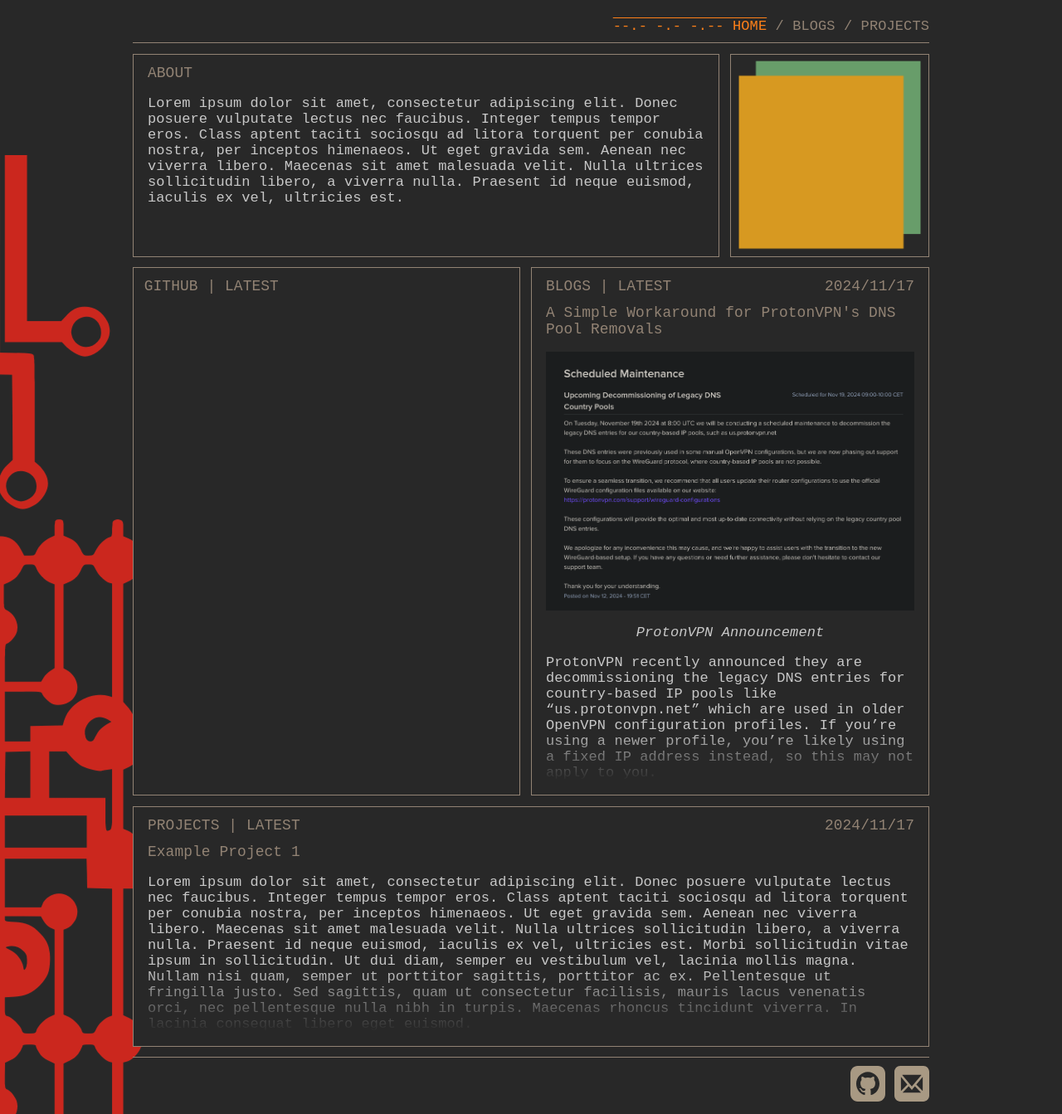
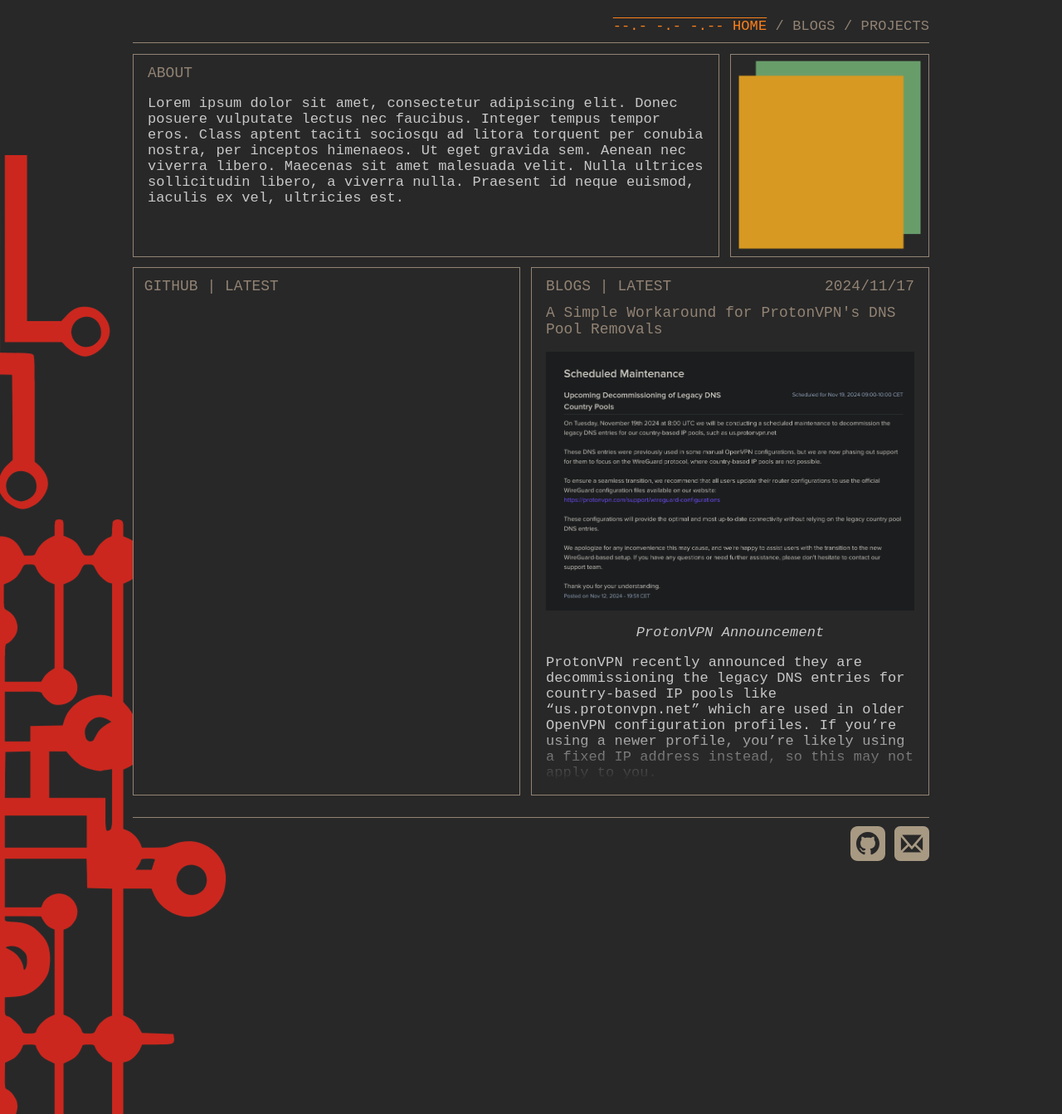
Before and after one commit to q0r3y/q0r3y.github.io, a Jekyll site: the page built from index.md, in a window 1280 px wide and 1343 px high. Shown: the whole window at 83% size. Built offline with Jekyll 4.4.1, drawn with Linux system fonts in a browser that asks for light colours.

Commit message:
Removed projects - temporary

```diff
--- a/_includes/navigation.html
+++ b/_includes/navigation.html
@@ -12,8 +12,11 @@
   {% endif %}
   <a>/</a>
   {% if page.title == "PROJECTS" or page.layout == "project" %}
-    <a href="/projects.html" class="current link">PROJECTS</a>
+    <!-- Temporary -->
+    <a href="/index.html" class="current link">PROJECTS</a>
+    <!-- <a href="/projects.html" class="current link">PROJECTS</a> -->
   {% else %}
-    <a href="/projects.html" class="link">PROJECTS</a>
+    <a href="/index.html" class="link">PROJECTS</a>
+    <!-- <a href="/projects.html" class="link">PROJECTS</a> -->
   {% endif %}
 </header>
--- a/index.md
+++ b/index.md
@@ -18,7 +18,7 @@
     </div>
     <div id="portrait"><img src="/assets/images/BOOM_Headshot.png" alt="portrait"></div>
     <div id="repos">
-    <h1><a href="https://www.github.com/q0r3y" target="_blank" class="link"> GITHUB | LATEST </a></h1>
+      <h1><a href="https://www.github.com/q0r3y" target="_blank" class="link"> GITHUB | LATEST </a></h1>
     </div>
     <div id="blogSnip">
     <h1>BLOGS | LATEST
@@ -30,7 +30,7 @@
     </h1>
     <p> {{ site.categories.blogs.first.excerpt  }} </p>
     </div>
-    <div id="projectSnip">
+    <!-- <div id="projectSnip">
     <h1>PROJECTS | LATEST
       <div class="postDate">{{ site.categories.projects.first.date | date: "%Y/%m/%d"}}</div>
       <h1>
@@ -39,5 +39,5 @@
       </h1>
     </h1>
     <p> {{ site.categories.projects.first.excerpt | strip_html | truncatewords: 125 }} </p>
-    </div>
+    </div> -->
 </main>
```
Also changed, not shown: 6 other files.
